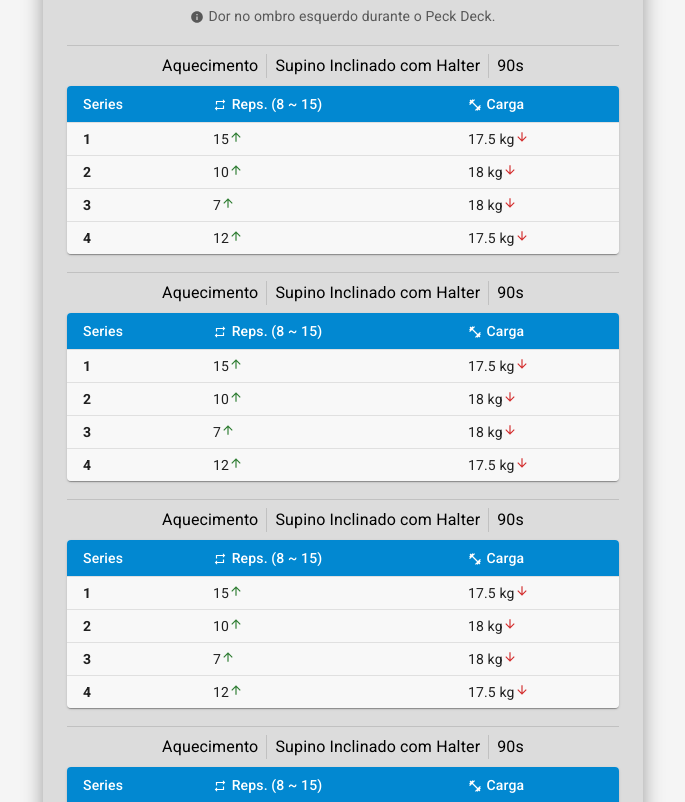
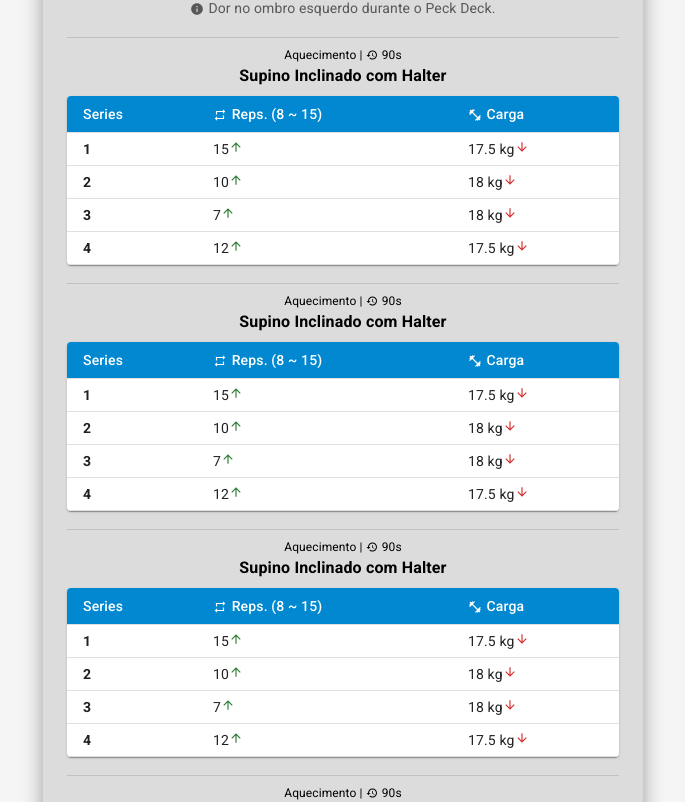
Before and after one commit to wilsondefreitas-dev/till-f, a Next.js app: page /details/1 in a window 1280 px wide. Shown: the part 210-1012 px from the top of the page, without its empty margins (297-982 px from the left). Built offline with nearby package versions, Linux system fonts and the light colour scheme; a web font is replaced by a local one.

Commit message:
finish details layout

```diff
--- a/app/(routes)/details/[id]/page.jsx
+++ b/app/(routes)/details/[id]/page.jsx
@@ -1,19 +1,22 @@
 "use client";
 import Typography from "@mui/material/Typography";
 import { styled } from "@mui/material/styles";
-import RepeatIcon from "@mui/icons-material/Repeat";
 import Chip from "@mui/material/Chip";
 import Container from "@mui/material/Container";
-import FitnessCenterIcon from "@mui/icons-material/FitnessCenter";
-import ArrowUpwardIcon from "@mui/icons-material/ArrowUpward";
-import ArrowDownwardIcon from "@mui/icons-material/ArrowDownward";
-import Divider from "@mui/material/Divider";
 import InfoIcon from "@mui/icons-material/Info";
 import MenuAppBar from "../../../_components/MenuAppBar";
+import { useEffect } from "react";
+import Stack from "@mui/material/Stack";
+import ExerciseTable from "../_components/ExerciseTable";
 
 export default function Page({ params }) {
   const { id } = params;
   console.log(id);
+
+  useEffect(() => {
+    if (typeof window === "object") window.scrollTo(0, 0);
+  }, []);
+
   return (
     <>
       <MenuAppBar />
@@ -23,15 +26,16 @@ export default function Page({ params }) {
         <Stack spacing={1}>
           <Stack>
             <HeaderInfo>01 de agosto, quarta | 10:23 → 11h55</HeaderInfo>
+
             <TrainingTitle variant="h6">
               33° - Treino A - Peito, ombro e tríceps
             </TrainingTitle>
-          </Stack>
 
-          <Stack direction="row" spacing={0.5} justifyContent={"center"}>
-            <Chip label="01h42 de duração" color="info" size="small" />
-            <Chip label="6 de 6 refeições" color="success" size="small" />
-            <Chip label="7 de 8 horas de sono" color="warning" size="small" />
+            <Stack direction="row" spacing={0.5} justifyContent={"center"}>
+              <Chip label="01h42 de duração" color="info" size="small" />
+              <Chip label="6 de 6 refeições" color="success" size="small" />
+              <Chip label="7 de 8 horas de sono" color="warning" size="small" />
+            </Stack>
           </Stack>
 
           <Observation>
@@ -40,133 +44,13 @@ export default function Page({ params }) {
           </Observation>
         </Stack>
 
-        <DenseTable />
-        <DenseTable />
-        <DenseTable />
-        <DenseTable />
-        <DenseTable />
-        <DenseTable />
-        <DenseTable />
-
-        {/* <Stack>
-        <Typography>
-          Aquecimento | Manguito Rotador - <RepeatIcon fontSize="1" />
-          20
-        </Typography>
-        <Typography>
-          S.1: <RepeatIcon /> 20 <FitnessCenterIcon /> 0 Kg
-        </Typography>
-
-        <Typography>
-          Aquecimento | Supino Inclinado com Halter -{" "}
-          <RepeatIcon fontSize="1" />
-          20 - <HourglassTopIcon fontSize="1" />
-          45s
-        </Typography>
-        <Typography>
-          S.1: <RepeatIcon /> 20 <FitnessCenterIcon /> 8 Kg
-        </Typography>
-        <Typography>
-          S.2: <RepeatIcon /> 20 <FitnessCenterIcon /> 8 Kg
-        </Typography>
-        <Typography>
-          S.3: <RepeatIcon /> 20 <FitnessCenterIcon /> 8 Kg
-        </Typography>
-
-        <Typography>
-          Supino Inclinado com Halter - <RepeatIcon fontSize="1" />8 ~ 15 -{" "}
-          <HourglassTopIcon fontSize="1" />
-          90s{" "}
-        </Typography>
-        <Typography>
-          S.1: <RepeatIcon /> 15 <FitnessCenterIcon /> 17,5 Kg{" "}
-          <ArrowUpwardIcon fontSize="1" color="success" />
-        </Typography>
-        <Typography>
-          S.2: <RepeatIcon /> 10 <FitnessCenterIcon /> 18 Kg{" "}
-          <ArrowUpwardIcon fontSize="1" color="success" />
-        </Typography>
-        <Typography>
-          S.3: <RepeatIcon /> 6 <FitnessCenterIcon /> 18 Kg{" "}
-          <ArrowUpwardIcon fontSize="1" color="success" />
-        </Typography>
-        <Typography>
-          S.4: <RepeatIcon /> 7 <ArrowUpwardIcon fontSize="1" color="success" />
-          <FitnessCenterIcon /> 17,5 Kg{" "}
-          <ArrowUpwardIcon fontSize="1" color="success" />
-        </Typography>
-
-        <Typography>
-          Dropdown | Elevação Lateral - <RepeatIcon fontSize="1" />
-          falha - <HourglassTopIcon fontSize="1" />
-          90s
-        </Typography>
-        <Typography>
-          S.1: <RepeatIcon /> 18
-          <ArrowDownwardIcon
-            fontSize="1"
-            color="error"
-          /> <FitnessCenterIcon /> 7 Kg → 5 Kg → 3 Kg
-        </Typography>
-        <Typography>
-          S.2: <RepeatIcon /> 16
-          <ArrowDownwardIcon
-            fontSize="1"
-            color="error"
-          /> <FitnessCenterIcon /> 7 Kg → 5 Kg → 3 Kg
-        </Typography>
-        <Typography>
-          S.3: <RepeatIcon /> 15 <FitnessCenterIcon /> 7 Kg → 5 Kg → 3 Kg
-        </Typography>
-        <Typography>
-          S.4: <RepeatIcon /> 14 <FitnessCenterIcon /> 7 Kg → 5 Kg → 3 Kg
-        </Typography>
-        <Typography>
-          S.5: <RepeatIcon /> 10 <FitnessCenterIcon /> 7 Kg → 5 Kg → 3 Kg
-        </Typography>
-
-        <Typography>
-          Tríceps no Banco - <RepeatIcon fontSize="1" />
-          15 - <HourglassTopIcon fontSize="1" />
-          90s
-        </Typography>
-        <Typography>
-          S.1: <RepeatIcon /> 15 <FitnessCenterIcon /> 0 Kg
-        </Typography>
-        <Typography>
-          S.2: <RepeatIcon /> 15 <FitnessCenterIcon /> 0 Kg
-        </Typography>
-        <Typography>
-          S.3: <RepeatIcon /> 15 <FitnessCenterIcon /> 0 Kg
-        </Typography>
-
-        <Typography>
-          Biset | Legpress 45 graus - <RepeatIcon fontSize="1" />8 ~ 15 & Afundo
-          com halteres - <RepeatIcon fontSize="1" />6 ~ 12 -
-          <HourglassTopIcon fontSize="1" />
-          90s
-        </Typography>
-        <Typography>
-          S.1: <RepeatIcon /> 12 <FitnessCenterIcon /> 200 Kg | <RepeatIcon />{" "}
-          20 <FitnessCenterIcon /> 8 Kg
-        </Typography>
-        <Typography>
-          S.2: <RepeatIcon /> 10
-          <ArrowDownwardIcon
-            fontSize="1"
-            color="error"
-          /> <FitnessCenterIcon /> 200 Kg | <RepeatIcon /> 20{" "}
-          <FitnessCenterIcon /> 8 Kg
-        </Typography>
-        <Typography>
-          S.3: <RepeatIcon /> 9
-          <ArrowDownwardIcon
-            fontSize="1"
-            color="error"
-          /> <FitnessCenterIcon /> 200 Kg | <RepeatIcon /> 20{" "}
-          <FitnessCenterIcon /> 8 Kg
-        </Typography>
-      </Stack> */}
+        <ExerciseTable />
+        <ExerciseTable />
+        <ExerciseTable />
+        <ExerciseTable />
+        <ExerciseTable />
+        <ExerciseTable />
+        <ExerciseTable />
       </MainContainer>
     </>
   );
@@ -214,99 +98,3 @@ const Observation = styled(Typography)(({ theme }) => ({
   fontSize: 14,
   color: theme.palette.text.secondary,
 }));
-
-import Table from "@mui/material/Table";
-import TableBody from "@mui/material/TableBody";
-import TableCell from "@mui/material/TableCell";
-import TableContainer from "@mui/material/TableContainer";
-import TableHead from "@mui/material/TableHead";
-import TableRow from "@mui/material/TableRow";
-import Paper from "@mui/material/Paper";
-import Stack from "@mui/material/Stack";
-
-function createData(series, reps, weight) {
-  return { series, reps, weight };
-}
-
-const rows = [
-  createData(1, `${15}`, `${17.5} kg`),
-  createData(2, `${10}`, `${18} kg`),
-  createData(3, `${7}`, `${18} kg`),
-  createData(4, `${12}`, `${17.5} kg`),
-];
-
-export function DenseTable() {
-  return (
-    <Stack spacing={1}>
-      <Divider />
-      <TableTitle
-        direction={"row"}
-        justifyContent={"center"}
-        divider={<Divider orientation="vertical" flexItem />}
-        spacing={1}
-      >
-        <Typography>Aquecimento</Typography>
-        <Typography>Supino Inclinado com Halter</Typography>
-        <Typography>90s</Typography>
-      </TableTitle>
-      <TableContainer
-        component={Paper}
-        sx={{ backgroundColor: "rgba(255, 255, 255, 0.8)" }}
-      >
-        <Table size="small">
-          <TableHead>
-            {/* <TableRow> */}
-            <TableHeaderCell>Series</TableHeaderCell>
-            <TableHeaderCell>
-              <RepeatIcon fontSize="1" /> Reps. (8 ~ 15)
-            </TableHeaderCell>
-            <TableHeaderCell>
-              <FitnessCenterIcon fontSize="1" /> Carga
-            </TableHeaderCell>
-            {/* </TableRow> */}
-          </TableHead>
-          <TableBody>
-            {rows.map((row) => (
-              <TableRow
-                key={row.name}
-                sx={{ "&:last-child td, &:last-child th": { border: 0 } }}
-              >
-                <TableCell>
-                  <b>{row.series}</b>
-                </TableCell>
-                <TableCell>
-                  {row.reps}
-                  <ArrowUpwardIcon fontSize="1" color="success" />
-                </TableCell>
-                <TableCell>
-                  {row.weight}
-                  <ArrowDownwardIcon fontSize="1" color="error" />
-                </TableCell>
-              </TableRow>
-            ))}
-          </TableBody>
-        </Table>
-      </TableContainer>
-    </Stack>
-  );
-}
-
-const TableTitle = styled(Stack)(() => ({
-  fontSize: 15,
-  textAlign: "center",
-  "& svg": {
-    position: "relative",
-    top: 2,
-    marginRight: 1,
-  },
-}));
-
-const TableHeaderCell = styled(TableCell)(({ theme }) => ({
-  backgroundColor: theme.palette.info.main,
-  color: "white",
-  "& svg": {
-    position: "relative",
-    top: 3,
-    marginRight: 1,
-  },
-}));
--- /dev/null
+++ b/app/(routes)/details/_components/ExerciseTable.jsx
@@ -0,0 +1,99 @@
+import Table from "@mui/material/Table";
+import TableBody from "@mui/material/TableBody";
+import TableCell from "@mui/material/TableCell";
+import TableContainer from "@mui/material/TableContainer";
+import TableHead from "@mui/material/TableHead";
+import TableRow from "@mui/material/TableRow";
+import Paper from "@mui/material/Paper";
+import Stack from "@mui/material/Stack";
+import RestoreIcon from "@mui/icons-material/Restore";
+import FitnessCenterIcon from "@mui/icons-material/FitnessCenter";
+import ArrowUpwardIcon from "@mui/icons-material/ArrowUpward";
+import ArrowDownwardIcon from "@mui/icons-material/ArrowDownward";
+import Divider from "@mui/material/Divider";
+import RepeatIcon from "@mui/icons-material/Repeat";
+import { styled } from "@mui/material/styles";
+import Typography from "@mui/material/Typography";
+
+function createData(series, reps, weight) {
+  return { series, reps, weight };
+}
+
+const rows = [
+  createData(1, `${15}`, `${17.5} kg`),
+  createData(2, `${10}`, `${18} kg`),
+  createData(3, `${7}`, `${18} kg`),
+  createData(4, `${12}`, `${17.5} kg`),
+];
+
+export default function ExerciseTable() {
+  return (
+    <Stack spacing={1}>
+      <Divider />
+      <TableTitle justifyContent={"center"}>
+        <Typography>
+          Aquecimento | <RestoreIcon fontSize="1" /> 90s
+        </Typography>
+        <Typography>Supino Inclinado com Halter</Typography>
+      </TableTitle>
+      <TableContainer component={Paper}>
+        <Table size="small">
+          <TableHead>
+            <TableRow>
+              <TableHeaderCell>Series</TableHeaderCell>
+              <TableHeaderCell>
+                <RepeatIcon fontSize="1" /> Reps. (8 ~ 15)
+              </TableHeaderCell>
+              <TableHeaderCell>
+                <FitnessCenterIcon fontSize="1" /> Carga
+              </TableHeaderCell>
+            </TableRow>
+          </TableHead>
+          <TableBody>
+            {rows.map((row) => (
+              <TableRow key={row.series}>
+                <TableCell>
+                  <b>{row.series}</b>
+                </TableCell>
+                <TableCell>
+                  {row.reps}
+                  <ArrowUpwardIcon fontSize="1" color="success" />
+                </TableCell>
+                <TableCell>
+                  {row.weight}
+                  <ArrowDownwardIcon fontSize="1" color="error" />
+                </TableCell>
+              </TableRow>
+            ))}
+          </TableBody>
+        </Table>
+      </TableContainer>
+    </Stack>
+  );
+}
+
+const TableTitle = styled(Stack)(() => ({
+  fontSize: 15,
+  textAlign: "center",
+  "& svg": {
+    position: "relative",
+    top: 2,
+    marginRight: 1,
+  },
+  "& .MuiTypography-root:first-of-type": {
+    fontSize: 12,
+  },
+  "& .MuiTypography-root:last-child": {
+    fontWeight: "bold",
+  },
+}));
+
+const TableHeaderCell = styled(TableCell)(({ theme }) => ({
+  backgroundColor: theme.palette.info.main,
+  color: "white",
+  "& svg": {
+    position: "relative",
+    top: 3,
+    marginRight: 1,
+  },
+}));
```
